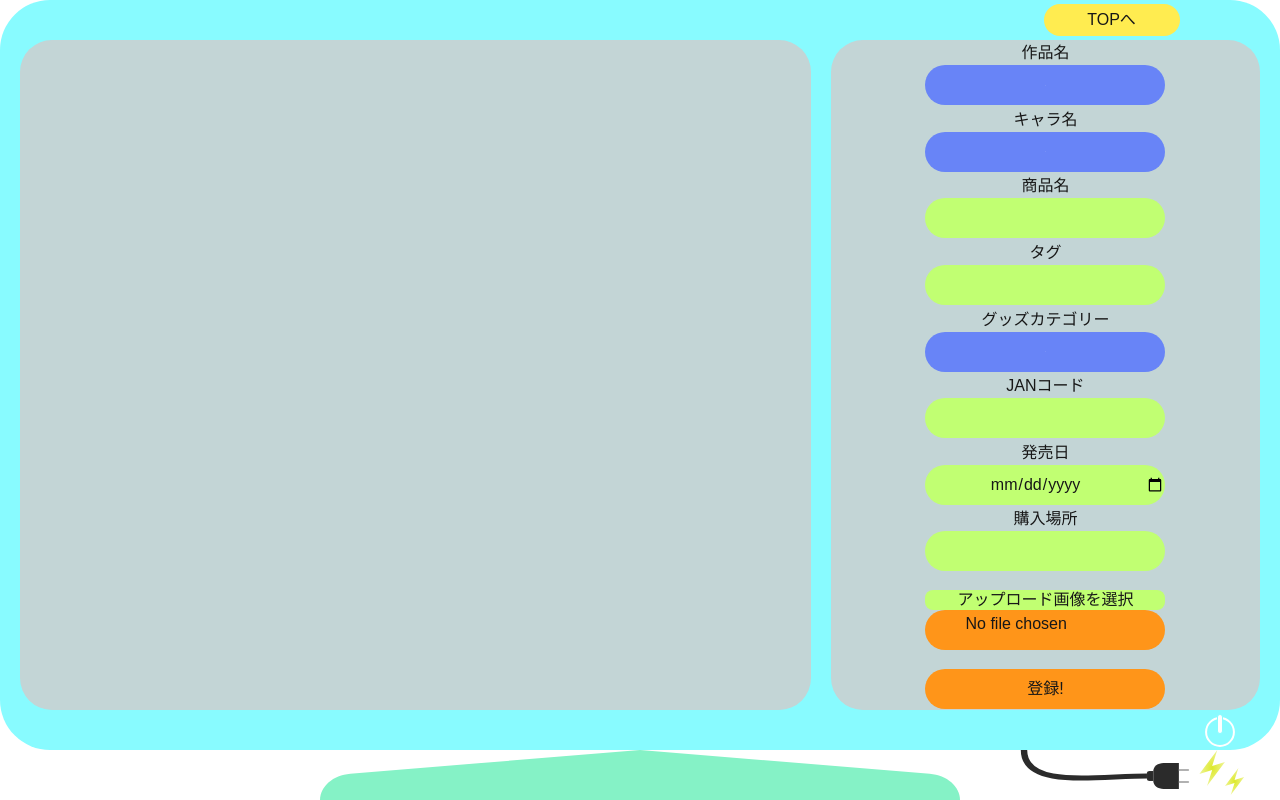
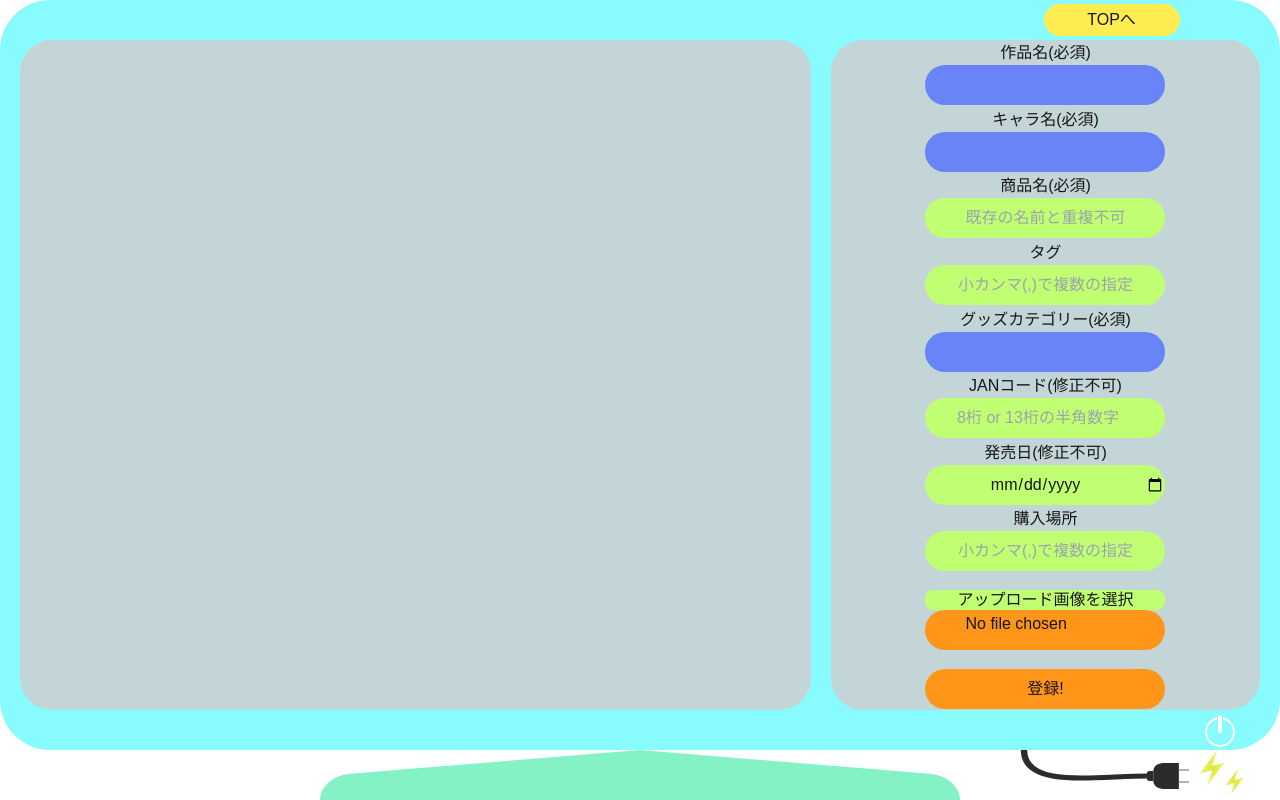
Before and after one commit to 2024-autumn-hackathon/fantre, a Next.js app in the folder frontend/: page /items/create in a window 1280 px wide. Built offline with nearby package versions, Linux system fonts and the light colour scheme.

Commit message:
[fix] 入力欄に注釈を追加

```diff
--- a/frontend/src/app/items/create/page.tsx
+++ b/frontend/src/app/items/create/page.tsx
@@ -3,7 +3,7 @@
 import InputButton from "@/components/InputButton"
 import MonitorLayout from "@/components/MonitorLayout"
 import TopButton from "@/components/TopButton"
-import { BACKEND_ITEM_KEYS as keys } from "@/constants"
+import { BACKEND_ITEM_KEYS as keys, PLACEHOLDER_TEXT } from "@/constants"
 import ErrorModal from "@/features/common/errorModal/ErrorModal"
 import UploadItemsForm from "@/features/common/UploadItemsForm"
 import ClickAndInputButton from "@/features/routes/create/components/ClickAndInputButton"
@@ -37,7 +37,7 @@ const ItemCreatePage = () => {
                 state={ seriesList }
                 handleSetState={ setSeriesList }
                 inputName={ keys.series }
-                labelValue="作品名"
+                labelValue="作品名(必須)"
                 charactersList={ charactersList }
                 handleSetCharactersList={ setChractersList }
               />
@@ -47,20 +47,43 @@ const ItemCreatePage = () => {
                 handleSetState={ setChractersList }
                 inputName={ keys.character }
                 seriesList={ seriesList }
-                labelValue="キャラ名"
+                labelValue="キャラ名(必須)"
               />
-              <InputButton inputName={ keys.name } labelValue="商品名" required/>
-              <InputButton inputName={ keys.tags } labelValue="タグ"/>
+              <InputButton
+                inputName={ keys.name }
+                labelValue="商品名(必須)"
+                required
+                placeholder={ PLACEHOLDER_TEXT.noDuplication }
+              />
+              <InputButton
+                inputName={ keys.tags }
+                labelValue="タグ"
+                placeholder={ PLACEHOLDER_TEXT.isListFormat }
+              />
               <ClickAndInputButton
                 endpoint="category"
                 state={ categoriesList }
                 handleSetState={ setCategoriesList }
                 inputName={ keys.category }
-                labelValue="グッズカテゴリー"
+                labelValue="グッズカテゴリー(必須)"
               />
-              <InputButton inputName={ keys.janCode } pattern="[a-zA-Z0-9]*" labelValue="JANコード"/>
-              <InputButton inputName={ keys.releaseDate } type="date" labelValue="発売日"/>
-              <InputButton inputName={ keys.retailers } labelValue="購入場所"/>
+              <InputButton
+                inputName={ keys.janCode }
+                type="number"
+                pattern="[a-zA-Z0-9]*"
+                labelValue="JANコード(修正不可)"
+                placeholder={ PLACEHOLDER_TEXT.isDigits }
+              />
+              <InputButton
+                inputName={ keys.releaseDate }
+                type="date"
+                labelValue="発売日(修正不可)"
+              />
+              <InputButton
+                inputName={ keys.retailers }
+                labelValue="購入場所"
+                placeholder={ PLACEHOLDER_TEXT.isListFormat }
+              />
             </UploadItemsForm>
           </>
         }
--- a/frontend/src/components/InputButton.tsx
+++ b/frontend/src/components/InputButton.tsx
@@ -10,6 +10,8 @@ const InputButton = ({
   required = false,
   formId,
   inputId,
+  placeholder = "",
+  maxLength = 30,
 }: Readonly<{
   addClass?: string
   labelValue?: string
@@ -20,6 +22,8 @@ const InputButton = ({
   required?: boolean
   formId?: string
   inputId?: string
+  placeholder?: string
+  maxLength?: number
 }>) => {
   const baseClass = "block bg-my-light-green w-60 h-[40px] rounded-3xl text-center py-2 hover:opacity-80"
   const className = concatClassName(baseClass, addClass)
@@ -33,12 +37,12 @@ const InputButton = ({
       </label>
       <input
         className={ className }
-        // placeholder={ placeholder }
+        placeholder={ placeholder }
         name={ inputName }
         type={ type }
         defaultValue={ defaultValue }
         pattern={ pattern || undefined }
-        maxLength={30}
+        maxLength={ maxLength }
         required={ required }
         form={ formId }
         id={ inputId }
--- a/frontend/src/constants.ts
+++ b/frontend/src/constants.ts
@@ -90,3 +90,10 @@ export const ERROR_MESSAGES = {
   ITEM_CREATION_FAILED: "グッズの作成に失敗しました。\n再度お試しください。",
   CREATED_BUT_FAILED_TO_UPLOAD_IMAGE: "グッズは作成できましたが、画像の登録に失敗しました。\n再度お試しください。",
 }
+
+export const PLACEHOLDER_TEXT = {
+  isPartialMatch: "部分一致検索",
+  isListFormat: "小カンマ(,)で複数の指定",
+  isDigits: "8桁 or 13桁の半角数字",
+  noDuplication: "既存の名前と重複不可",
+}
--- /dev/null
+++ b/frontend/src/features/common/ToolChip.tsx
@@ -0,0 +1,17 @@
+import React from 'react'
+
+const ToolChip = ({
+  children,
+}: Readonly<{
+  children: React.ReactNode
+}>) => {
+  return (
+    <span
+      className="tooltip-text"
+    >
+      { children }
+    </span>
+  )
+}
+
+export default ToolChip
--- a/frontend/src/features/routes/items/components/ItemsPage.tsx
+++ b/frontend/src/features/routes/items/components/ItemsPage.tsx
@@ -8,6 +8,7 @@ import TopButton from "@/components/TopButton"
 import {
   KeyTypeIsStringObject,
   LOADING_IMAGE_URL as loading,
+  PLACEHOLDER_TEXT,
   SEARCH_INPUT_KEYS as searchKeys,
 } from "@/constants"
 import PagenationListContainer from "@/features/common/pagenation/components/PagenationListContainer"
@@ -118,42 +119,48 @@ const ItemsPage = ({
               type="search"
               inputName={ searchKeys[0] }
               labelValue="作品名"
+              placeholder={ PLACEHOLDER_TEXT.isPartialMatch }
             />
             <InputButton
               defaultValue={ characterName || "" }
               type="search"
               inputName={ searchKeys[1] }
               labelValue="キャラ名"
+              placeholder={ PLACEHOLDER_TEXT.isPartialMatch }
             />
             <InputButton
               type="search"
               inputName={ searchKeys[2] }
               labelValue="商品名"
+              placeholder={ PLACEHOLDER_TEXT.isPartialMatch }
             />
             <InputButton
               type="search"
               inputName={ searchKeys[3] }
               labelValue="タグ"
+              placeholder={ PLACEHOLDER_TEXT.isListFormat }
             />
             <CategorySelectButton
               inputName={ searchKeys[4] }
               categoryListObject={ categoryListObject }
             />
             <InputButton
-              type="search"
+              type="number"
               inputName={ searchKeys[5] }
               pattern="[a-zA-Z0-9]*"
               labelValue="JANコード"
+              maxLength={ 13 }
             />
             <InputButton
               type="date"
               inputName={ searchKeys[6] }
-              labelValue="発売日"
+              labelValue="発売日(以前検索)"
             />
             <InputButton
               type="search"
               inputName={ searchKeys[7] }
               labelValue="購入場所"
+              placeholder={ PLACEHOLDER_TEXT.isListFormat }
             />
             <SubmitButton>検索する！</SubmitButton>
           </ItemsSearchForm>
--- a/frontend/src/features/routes/lists/listDetail/ImageViewItem.tsx
+++ b/frontend/src/features/routes/lists/listDetail/ImageViewItem.tsx
@@ -1,3 +1,4 @@
+import ToolChip from "@/features/common/ToolChip"
 import Image from "next/image"
 import Link from "next/link"
 
@@ -20,7 +21,7 @@ const ImageViewItem = ({
           height={300}
           className="hover:opacity-80"
         />
-        <span className="tooltip-text">{ `${ itemName }の詳細を見る` }</span>
+        <ToolChip>{ `${ itemName }の詳細を見る` }</ToolChip>
       </Link>
     </li>
   )
```
